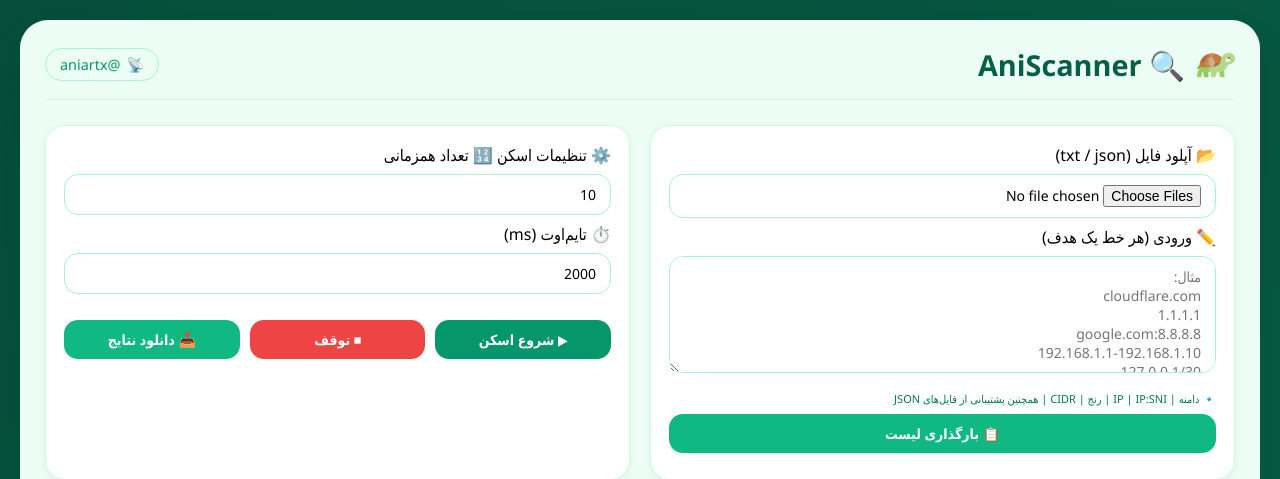
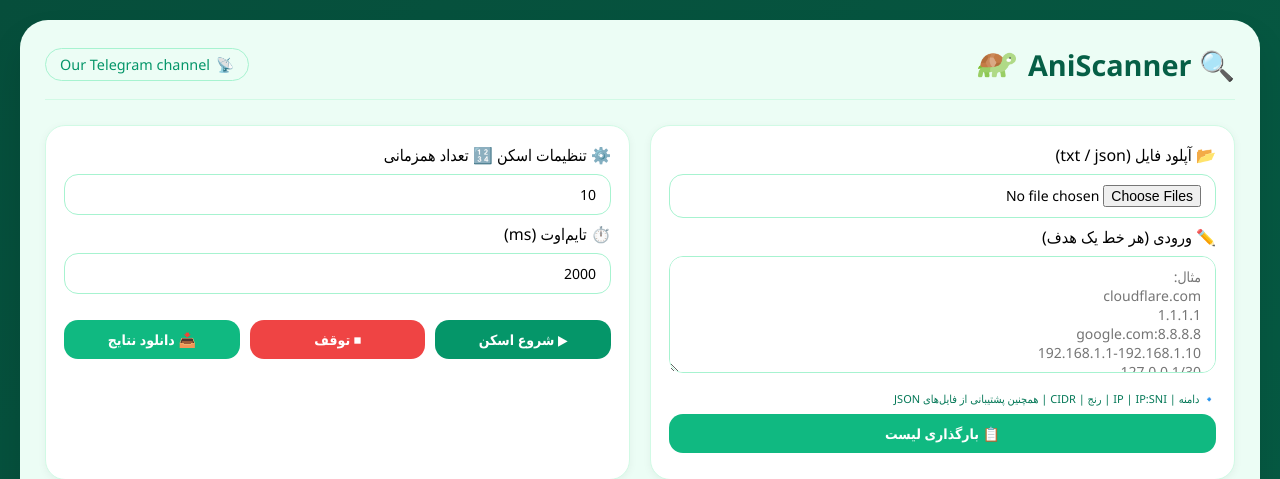
Before and after one commit to ForExampleZERO/AniScanner, a Flask app: page / in a window 1280 px wide. Shown: the top 479 px of the page. Run offline with Flask 3, Linux system fonts and the light colour scheme; data that the repository does not hold is empty.

Commit message:
Update index.html

```diff
--- a/templates/index.html
+++ b/templates/index.html
@@ -12,12 +12,12 @@
 <div class="container">
     <div class="header">
         <div class="logo-area">
+            <h1>🔍 AniScanner</h1>
             <img src="{{ url_for('static', filename='icons/logo.png') }}" alt="AniScanner" onerror="this.style.display='none'">
-            <h1>🔍 AniScanner</h1>
         </div>
         <div class="telegram-area">
             <a href="https://t.me/aniartx" target="_blank" class="telegram-link-minimal">
-                <span>📡</span> @aniartx
+                <span>📡</span> Our Telegram channel
             </a>
         </div>
     </div>
```
